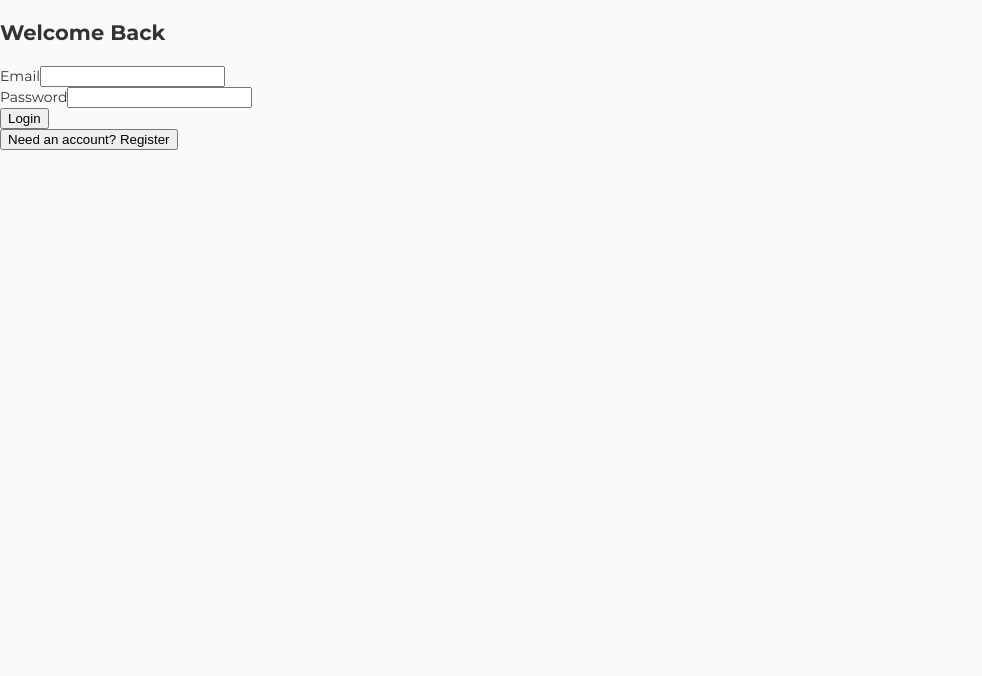
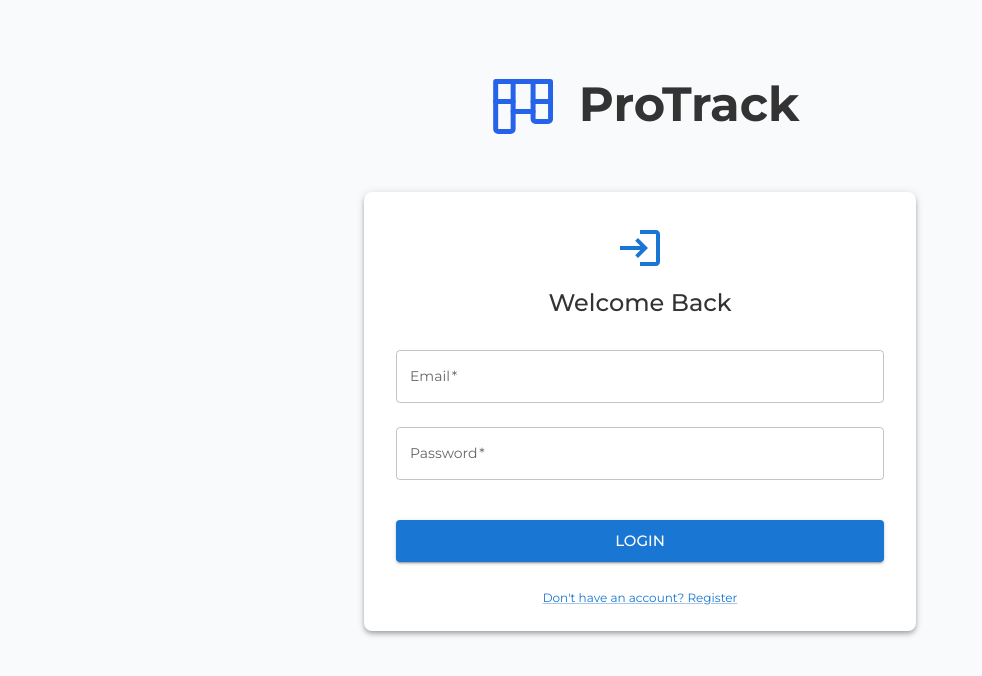
Before and after one commit to CrisFunes/protrack, a React (Vite) app in the folder client/: page /auth in a window 1280 px wide. Shown: the top 676 px of the page, without its empty margins (0-982 px from the left). Built offline with nearby package versions, Linux system fonts and the light colour scheme.

Commit message:
add logo and change styles AuthForm

```diff
--- a/client/src/components/auth/AuthForm.jsx
+++ b/client/src/components/auth/AuthForm.jsx
@@ -1,6 +1,19 @@
-import { useState } from 'react';
+import React, { useState } from 'react';
 import { useNavigate, useLocation } from 'react-router-dom';
 import axios from 'axios';
+import {
+  Box,
+  Card,
+  CardContent,
+  Typography,
+  TextField,
+  Button,
+  Alert,
+  Container,
+  Link
+} from '@mui/material';
+import LoginIcon from '@mui/icons-material/Login';
+import PersonAddIcon from '@mui/icons-material/PersonAdd';
 
 const AuthForm = () => {
   const navigate = useNavigate();
@@ -36,114 +49,171 @@ const AuthForm = () => {
       if (response.data.token) {
         localStorage.setItem('token', response.data.token);
         localStorage.setItem('user', JSON.stringify(response.data.user));
-
-        // Redirige a la página intentada originalmente o al dashboard
         navigate(from, { replace: true });
       }
     } catch (err) {
-      console.error('Error completo:', {
-        message: err.message,
-        response: err.response?.data,
-        status: err.response?.status,
-        error: err
-      });
-
-      setError(
-        err.response?.data?.message ||
-        'Error al conectar con el servidor'
-      );
+      setError(err.response?.data?.message || 'Error al conectar con el servidor');
     } finally {
       setLoading(false);
     }
   };
 
   return (
-    <div className="min-h-screen bg-gray-100 flex items-center justify-center p-4">
-      <div className="w-full max-w-md">
-        <div className="bg-white rounded-lg shadow-md p-8">
-          <h2 className="text-2xl font-bold mb-6 text-center">
+    <Box
+      className="min-h-screen bg-gray-50"
+      sx={{
+        display: 'flex',
+        flexDirection: 'column',
+        alignItems: 'center',
+        pt: 8, // Espacio superior para el logo
+        pb: 8  // Espacio inferior
+      }}
+    >
+      {/* Logo y nombre de la plataforma */}
+      <Box
+        sx={{
+          display: 'flex',
+          alignItems: 'center',
+          mb: 6
+        }}
+      >
+        <img
+          src="src/assets/logo.svg"
+          alt="ProTrack Logo"
+          style={{ height: '80px' }}
+        />
+        <Typography
+          variant="h3"
+          component="div"
+          sx={{
+            ml: 2,
+            fontWeight: 'bold',
+          }}
+        >
+          ProTrack
+        </Typography>
+      </Box>
+
+      <Container maxWidth="sm">
+        <Card
+          elevation={4}
+          sx={{
+            borderRadius: 2,
+            overflow: 'visible'
+          }}
+        >
+          <CardContent sx={{ p: 4 }}>
+            <Box sx={{
+              display: 'flex',
+              flexDirection: 'column',
+              alignItems: 'center',
+              mb: 4
+            }}>
+              {isLogin ? (
+                <LoginIcon sx={{ fontSize: 48 }} color="primary" />
+              ) : (
+                <PersonAddIcon sx={{ fontSize: 48 }} color="primary" />
+              )}
+              <Typography
+                variant="h4"
+                component="h1"
+                sx={{
+                  mt: 2,
+                  fontWeight: 500
+                }}
+              >
                 {isLogin ? 'Welcome Back' : 'Create Account'}
-          </h2>
+              </Typography>
+            </Box>
 
             {error && (
-            <div className="mb-4 p-3 bg-red-100 border border-red-400 text-red-700 rounded">
+              <Alert severity="error" sx={{ mb: 3 }}>
                 {error}
-            </div>
+              </Alert>
             )}
 
-          <form onSubmit={handleSubmit} className="space-y-4">
+            <form onSubmit={handleSubmit}>
+              <Box sx={{ display: 'flex', flexDirection: 'column', gap: 3 }}>
                 {!isLogin && (
-              <>
-                <div>
-                  <label className="block text-sm font-medium text-gray-700 mb-1">
-                    First Name
-                  </label>
-                  <input
-                    type="text"
+                  <Box sx={{ display: 'flex', gap: 2 }}>
+                    <TextField
+                      fullWidth
+                      label="First Name"
                       value={formData.firstName}
                       onChange={(e) => setFormData({...formData, firstName: e.target.value})}
-                    className="w-full p-2 border border-gray-300 rounded focus:ring-2 focus:ring-blue-500 focus:border-blue-500"
+                      variant="outlined"
                     />
-                </div>
-
-                <div>
-                  <label className="block text-sm font-medium text-gray-700 mb-1">
-                    Last Name
-                  </label>
-                  <input
-                    type="text"
+                    <TextField
+                      fullWidth
+                      label="Last Name"
                       value={formData.lastName}
                       onChange={(e) => setFormData({...formData, lastName: e.target.value})}
-                    className="w-full p-2 border border-gray-300 rounded focus:ring-2 focus:ring-blue-500 focus:border-blue-500"
+                      variant="outlined"
                     />
-                </div>
-              </>
+                  </Box>
                 )}
 
-            <div>
-              <label className="block text-sm font-medium text-gray-700 mb-1">
-                Email
-              </label>
-              <input
+                <TextField
+                  fullWidth
+                  label="Email"
                   type="email"
                   required
                   value={formData.email}
                   onChange={(e) => setFormData({...formData, email: e.target.value})}
-                className="w-full p-2 border border-gray-300 rounded focus:ring-2 focus:ring-blue-500 focus:border-blue-500"
+                  variant="outlined"
                 />
-            </div>
 
-            <div>
-              <label className="block text-sm font-medium text-gray-700 mb-1">
-                Password
-              </label>
-              <input
+                <TextField
+                  fullWidth
+                  label="Password"
                   type="password"
                   required
                   value={formData.password}
                   onChange={(e) => setFormData({...formData, password: e.target.value})}
-                className="w-full p-2 border border-gray-300 rounded focus:ring-2 focus:ring-blue-500 focus:border-blue-500"
+                  variant="outlined"
                 />
-            </div>
 
-            <button
+                <Button
                   type="submit"
                   disabled={loading}
-              className="w-full p-2 text-white bg-blue-500 rounded hover:bg-blue-600 disabled:bg-blue-300 disabled:cursor-not-allowed transition-colors"
+                  variant="contained"
+                  fullWidth
+                  size="large"
+                  sx={{ mt: 2 }}
                 >
-              {loading ? 'Loading...' : (isLogin ? 'Login' : 'Register')}
-            </button>
+                  {loading ? (
+                    <Box className="flex items-center gap-2">
+                      <span className="w-4 h-4 border-2 border-white border-t-transparent rounded-full animate-spin" />
+                      Loading...
+                    </Box>
+                  ) : (
+                    isLogin ? 'Login' : 'Register'
+                  )}
+                </Button>
+              </Box>
             </form>
 
-          <button
+            <Box sx={{ textAlign: 'center', mt: 3 }}>
+              <Link
+                component="button"
+                variant="body2"
                 onClick={() => setIsLogin(!isLogin)}
-            className="w-full text-center mt-4 text-blue-500 hover:text-blue-600"
+                sx={{
+                  color: 'primary.main',
+                  '&:hover': {
+                    textDecoration: 'underline'
+                  }
+                }}
               >
-            {isLogin ? 'Need an account? Register' : 'Already have an account? Login'}
-          </button>
-        </div>
-      </div>
-    </div>
+                {isLogin
+                  ? "Don't have an account? Register"
+                  : 'Already have an account? Login'}
+              </Link>
+            </Box>
+          </CardContent>
+        </Card>
+      </Container>
+    </Box>
   );
 };
 
```
Lines whose indentation alone changed are shown as unchanged.
